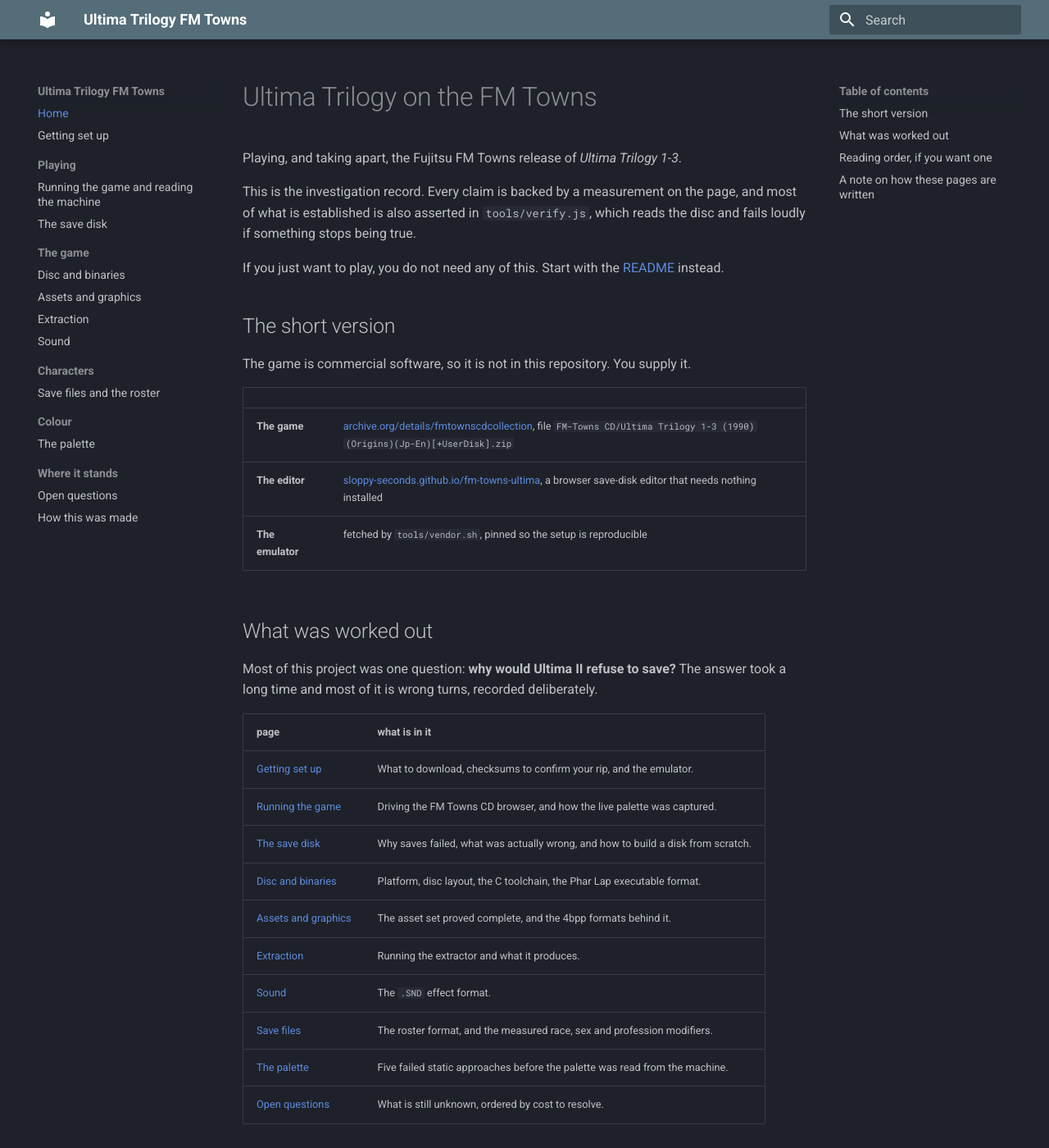
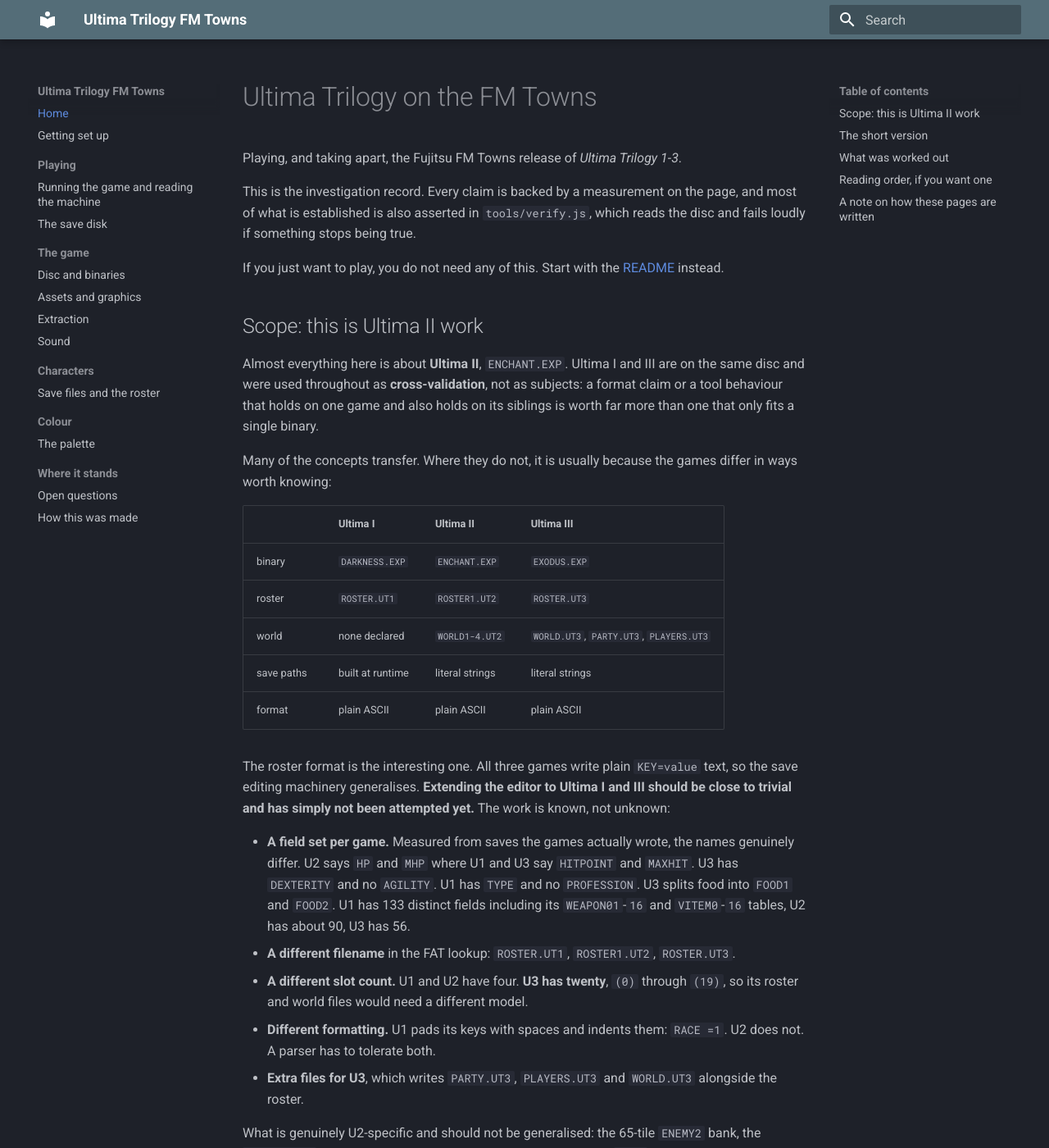
Before and after one commit to sloppy-seconds/fm-towns-ultima, an MkDocs documentation site: the page built from docs/index.md, in a window 1280 px wide and 1400 px high. Shown: the whole window at 82% size. Built offline with MkDocs 1.6.1 and Material for MkDocs 9.7.7, drawn with Linux system fonts in a browser that asks for light colours; some of the changed text lies outside the part shown.

Commit message:
State the scope, and measure what extending to U1 and U3 would involve
The project is Ultima II work, and nothing said so. Ultima I and III are on the
same disc and were used throughout as cross-validation rather than as subjects,
which is easy to assume and was easy to miss.

Now stated in three places: the docs index, the repo README, and the editor's own
README, since someone arriving at the editor has no reason to read the others.

Rather than assert that extending to the siblings would be easy, the claim was
tested against saves the games actually wrote. All three use plain KEY=value text,
so the machinery does generalise, but the differences are more than a filename:

  U1  133 distinct field names, 4 slots, padded and indented keys
  U2   90 distinct field names, 4 slots
  U3   56 distinct field names, 20 slots

Names genuinely differ. U2 says HP and MHP where U1 and U3 say HITPOINT and
MAXHIT. U3 has DEXTERITY and no AGILITY, and splits food into FOOD1 and FOOD2.
U1 has TYPE and no PROFESSION. U1 pads keys with spaces, so a parser has to
tolerate both styles. U3's twenty slots mean its roster and world pairing needs a
different model entirely.

The work is known and unbuilt rather than unresearched, and the docs say so with
the measurements rather than a promise. What stays U2-specific is named too: the
65-tile ENEMY2 bank, the ASCII MAP2 map format that becomes binary .MP3 in U3,
and the exact U2 field set.

```diff
--- a/docs/index.md
+++ b/docs/index.md
@@ -8,6 +8,48 @@
 
 If you just want to play, you do not need any of this. Start with the
 [README](https://github.com/sloppy-seconds/fm-towns-ultima) instead.
+
+## Scope: this is Ultima II work
+
+Almost everything here is about **Ultima II**, `ENCHANT.EXP`. Ultima I and III are
+on the same disc and were used throughout as **cross-validation**, not as subjects:
+a format claim or a tool behaviour that holds on one game and also holds on its
+siblings is worth far more than one that only fits a single binary.
+
+Many of the concepts transfer. Where they do not, it is usually because the games
+differ in ways worth knowing:
+
+| | Ultima I | Ultima II | Ultima III |
+|---|---|---|---|
+| binary | `DARKNESS.EXP` | `ENCHANT.EXP` | `EXODUS.EXP` |
+| roster | `ROSTER.UT1` | `ROSTER1.UT2` | `ROSTER.UT3` |
+| world | none declared | `WORLD1-4.UT2` | `WORLD.UT3`, `PARTY.UT3`, `PLAYERS.UT3` |
+| save paths | built at runtime | literal strings | literal strings |
+| format | plain ASCII | plain ASCII | plain ASCII |
+
+The roster format is the interesting one. All three games write plain
+`KEY=value` text, so the save editing machinery generalises. **Extending the
+editor to Ultima I and III should be close to trivial and has simply not been
+attempted yet.** The work is known, not unknown:
+
+- **A field set per game.** Measured from saves the games actually wrote, the
+  names genuinely differ. U2 says `HP` and `MHP` where U1 and U3 say `HITPOINT`
+  and `MAXHIT`. U3 has `DEXTERITY` and no `AGILITY`. U1 has `TYPE` and no
+  `PROFESSION`. U3 splits food into `FOOD1` and `FOOD2`. U1 has 133 distinct
+  fields including its `WEAPON01`-`16` and `VITEM0`-`16` tables, U2 has about
+  90, U3 has 56.
+- **A different filename** in the FAT lookup: `ROSTER.UT1`, `ROSTER1.UT2`,
+  `ROSTER.UT3`.
+- **A different slot count.** U1 and U2 have four. **U3 has twenty**, `(0)`
+  through `(19)`, so its roster and world files would need a different model.
+- **Different formatting.** U1 pads its keys with spaces and indents them:
+  `  RACE        =1`. U2 does not. A parser has to tolerate both.
+- **Extra files for U3**, which writes `PARTY.UT3`, `PLAYERS.UT3` and
+  `WORLD.UT3` alongside the roster.
+
+What is genuinely U2-specific and should not be generalised: the 65-tile `ENEMY2`
+bank, the `MAP2_1/2/3` ASCII map format (Ultima III uses fixed-size binary `.MP3`
+instead), and the exact roster field set.
 
 ## The short version
 
```
Also changed, not shown: README.md (+6 -0 lines), web/README.md (+8 -0 lines).
